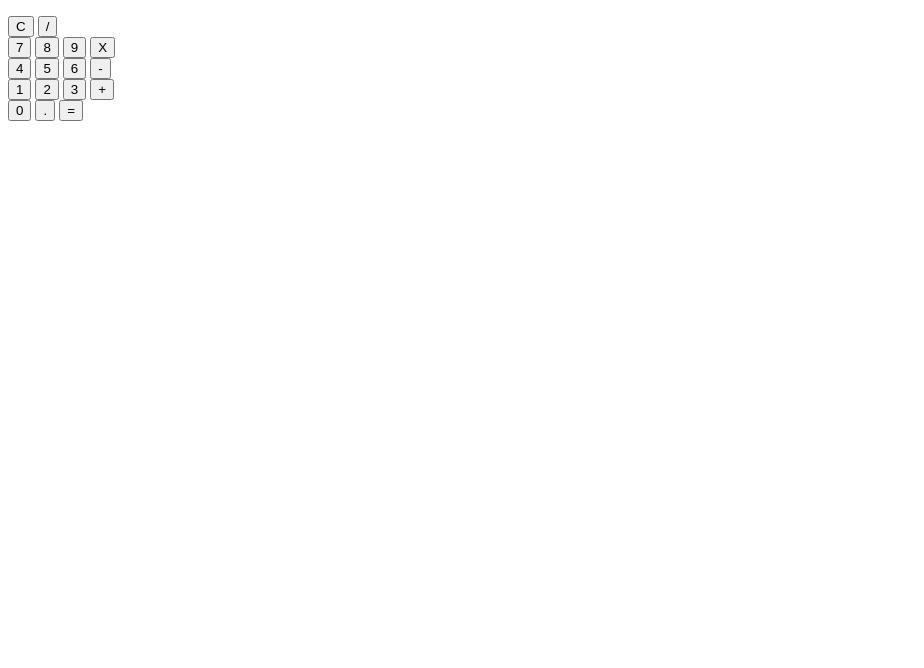
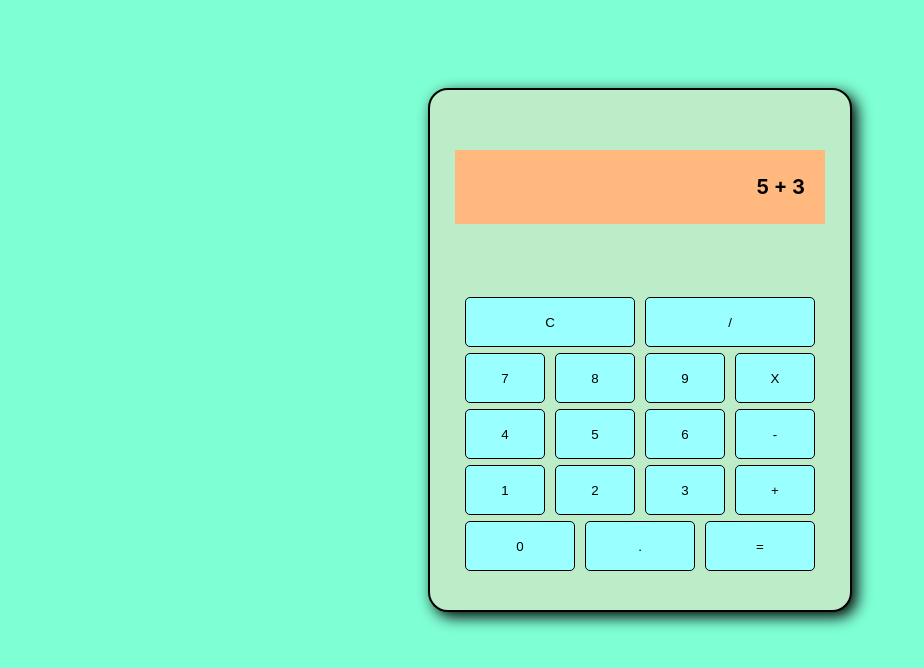
Before and after one commit to Andrea-G05/Calculator, a plain HTML site: page index.html in a window 1280 px wide. Shown: the whole page, without its empty margins (0-924 px from the left). Drawn offline with Linux system fonts and the light colour scheme.

Commit message:
Style calculator and tweak html

```diff
--- a/index.html
+++ b/index.html
@@ -8,9 +8,9 @@
 	<code src="code.js" defer></code>
 </head>
 <body>
-	<div>
+	<div class="calculator">
 		<div class="display">
-			<p></p>
+			<p>5 + 3</p>
 		</div>
 		<div class="numPad">
 			<div>
--- a/style.css
+++ b/style.css
@@ -0,0 +1,65 @@
+body{
+	font-family: -apple-system, BlinkMacSystemFont, 'Segoe UI', Roboto, Oxygen, Ubuntu, Cantarell, 'Open Sans', 'Helvetica Neue', sans-serif;
+	display: flex;
+	flex-direction: column;
+	align-items: center;
+	justify-content: center;
+	background-color: aquamarine;
+}
+
+div{
+	display: flex;
+}
+
+.calculator{
+	background-color: rgb(189, 236, 201);
+	padding: 10px;
+	height: 500px;
+	width: 400px;
+	flex-direction: column;
+	border: 2px solid black;
+	border-radius: 20px;
+	box-shadow: 5px 5px 15px;
+	margin-top: 80px;
+}
+
+.display{
+	margin: 50px 15px 50px 15px;
+	background-color: rgb(255, 185, 127);
+	padding: 5px 20px;
+}
+
+.display p{
+	font-size: 20px;
+	font-weight: 700;
+	text-align: end;
+	flex: 1;
+}
+
+.numPad{
+	flex-direction: column;
+	padding: 20px;
+}
+
+button{
+	flex: 1;
+	height: 50px;
+	margin: 3px 5px;
+	border: 1px solid black;
+	border-radius: 5px;
+	background-color: rgb(153, 255, 255);
+}
+
+button:hover{
+	border-width: 1px;
+	box-shadow: 0 0 10px rgb(77, 77, 77);
+}
+
+button:active{
+	background-color: rgb(118, 171, 171);
+	transform: translateY(3px);
+}
+
+button.disabled{
+	background-color: rgb(118, 171, 171);
+}
```
